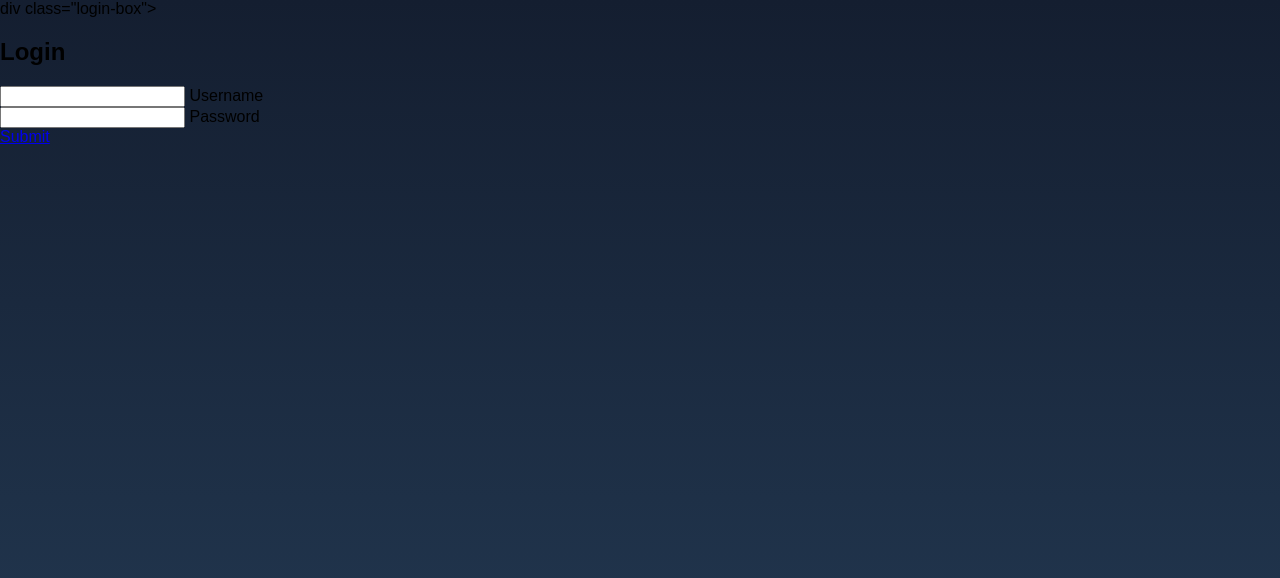
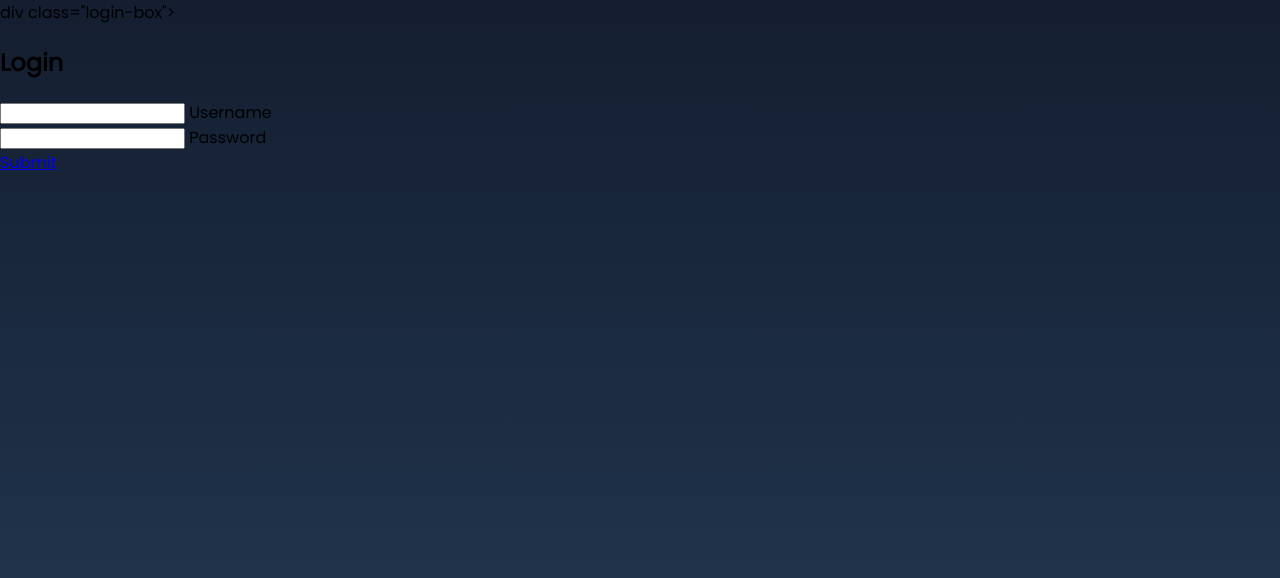
Before and after one commit to CodeGallantX/Yomei-BankApp, a Django app: template InfinityFinance/templates/InfinityFinance/login.html in a window 1280 px wide. Shown: the top 578 px of the page. Run offline with Django 3.2, Linux system fonts and the light colour scheme; the template is opened without the code that fills it, so the values that code supplies are empty.

Commit message:
Update login page styling and fonts.

```diff
--- a/InfinityFinance/templates/InfinityFinance/login.html
+++ b/InfinityFinance/templates/InfinityFinance/login.html
@@ -3,7 +3,7 @@
 <head>
 <title>Login</title>
 
-<link rel="stylesheet" href="">
+<link rel="stylesheet" href="https://fonts.googleapis.com/css2?family=Poppins">
 <style>
     html {
         height: 100%;
@@ -11,7 +11,7 @@
       body {
         margin:0;
         padding:0;
-        font-family: sans-serif;
+        font-family: Poppins;
         background: linear-gradient(#141e30, #243b55);
       }
 
@@ -49,6 +49,7 @@
         border-bottom: 1px solid #fff;
         outline: none;
         background: transparent;
+        font-family: Poppins;
       }
       .login-box .user-box label {
         position: absolute;
@@ -59,6 +60,7 @@
         color: #fff;
         pointer-events: none;
         transition: .5s;
+        font-family: Poppins;
       }
 
       .login-box .user-box input:focus ~ label,
@@ -80,7 +82,8 @@
         overflow: hidden;
         transition: .5s;
         margin-top: 40px;
-        letter-spacing: 4px
+        letter-spacing: 4px;
+        font-family: Poppins;
       }
 
       .login-box a:hover {
```
